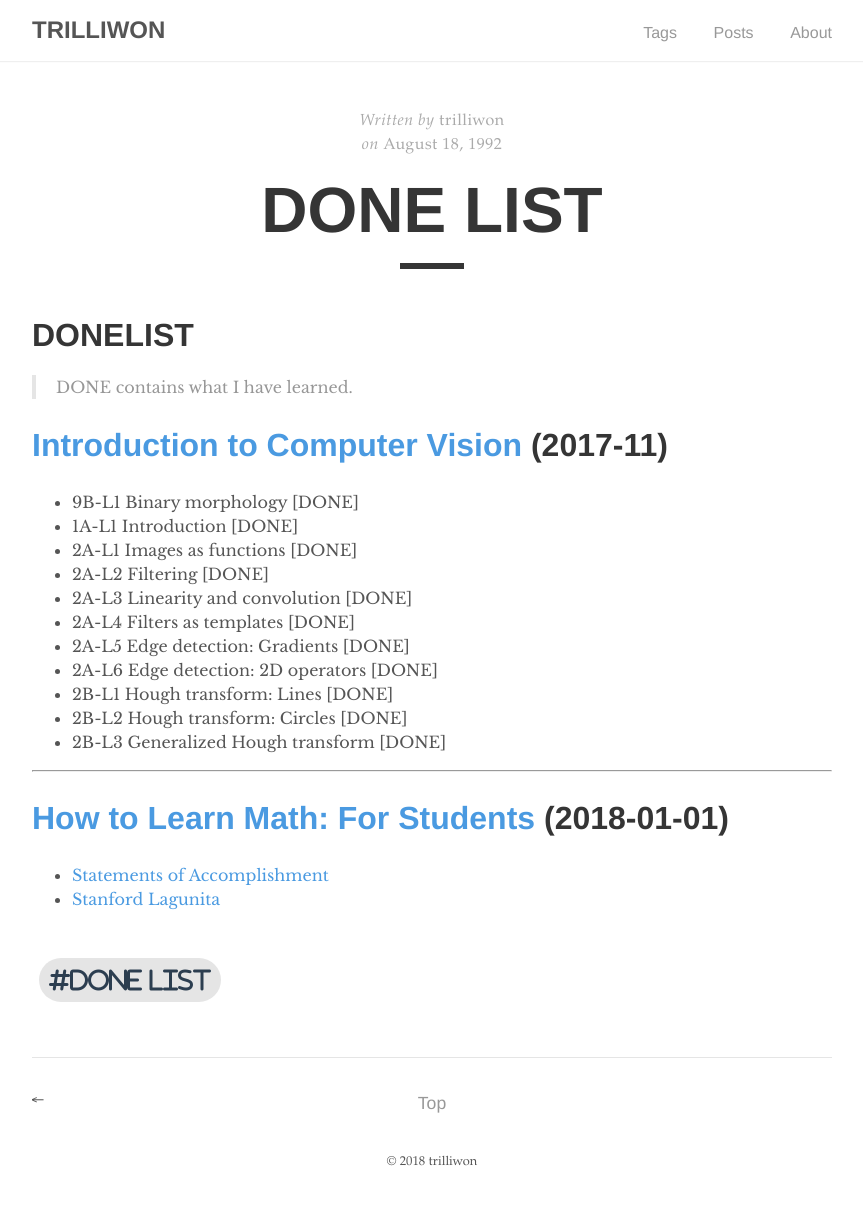
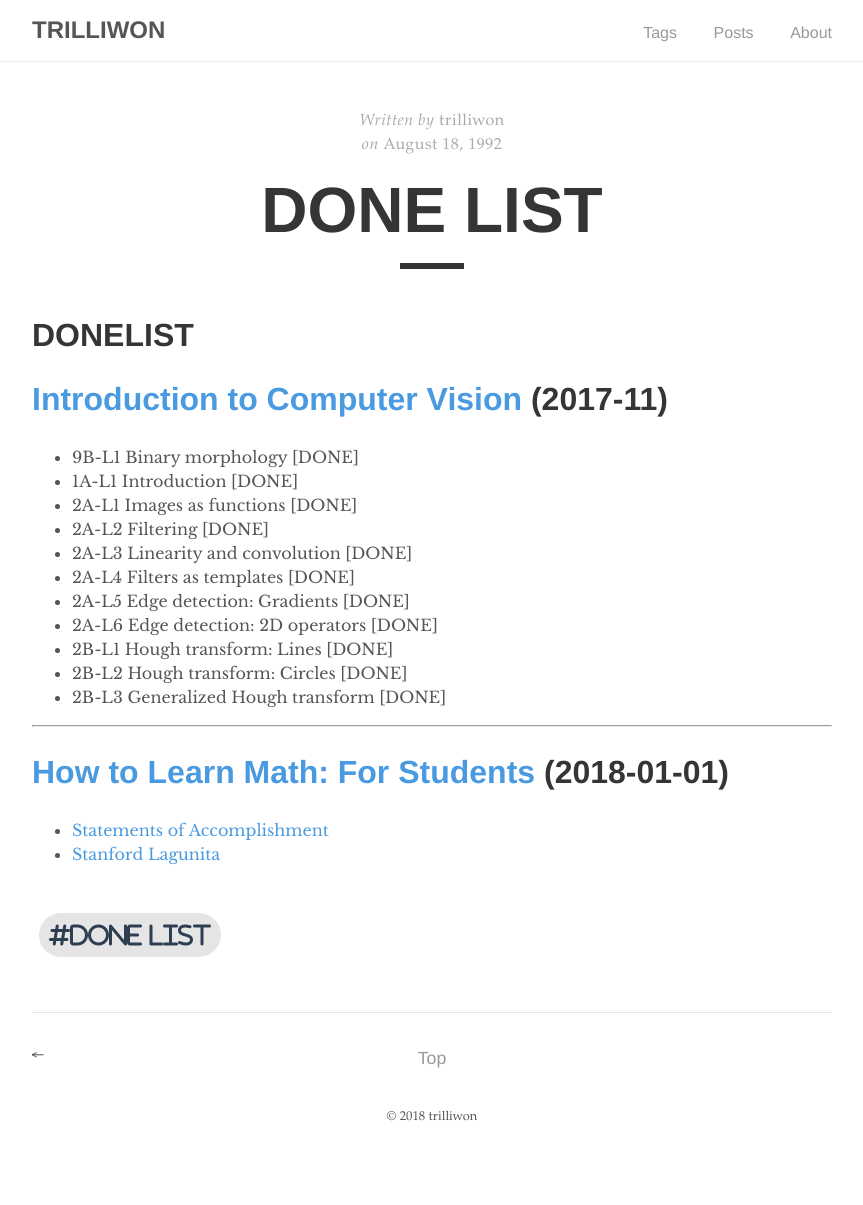
Before and after one commit to trilliwon/ABL, a Jekyll site: the page built from _posts/1992-08-19-done-list.md, in a window 1280 px wide. Shown: the whole page, without its empty margins (208-1071 px from the left). Built offline with Jekyll 4.4.1, drawn with Linux system fonts in a browser that asks for light colours; nearby versions of some CDN libraries; after the commit the page ends 1160 px from its top, so only the background shows below that.

Commit message:
Tue Jan  2 22:53:20 KST 2018

```diff
--- a/_posts/1992-08-19-done-list.md
+++ b/_posts/1992-08-19-done-list.md
@@ -3,11 +3,12 @@
 title:  "DONE LIST"
 date:   1992-08-19 03:00:00 +0900
 tag: [Done List]
+description: DONE contains what I have learned.
 ---
 
 # DONELIST
 
-> DONE contains what I have learned.
+
 
 # [Introduction to Computer Vision](https://www.udacity.com/course/introduction-to-computer-vision--ud810) (2017-11)
 
--- a/index.html
+++ b/index.html
@@ -12,7 +12,7 @@
         <div class="catalogue-line"></div>
 
         <p>
-          {{ post.content | truncatewords: 30 | strip_html }}
+          {{ post.description | strip_html }}
         </p>
 
       </div>
```
